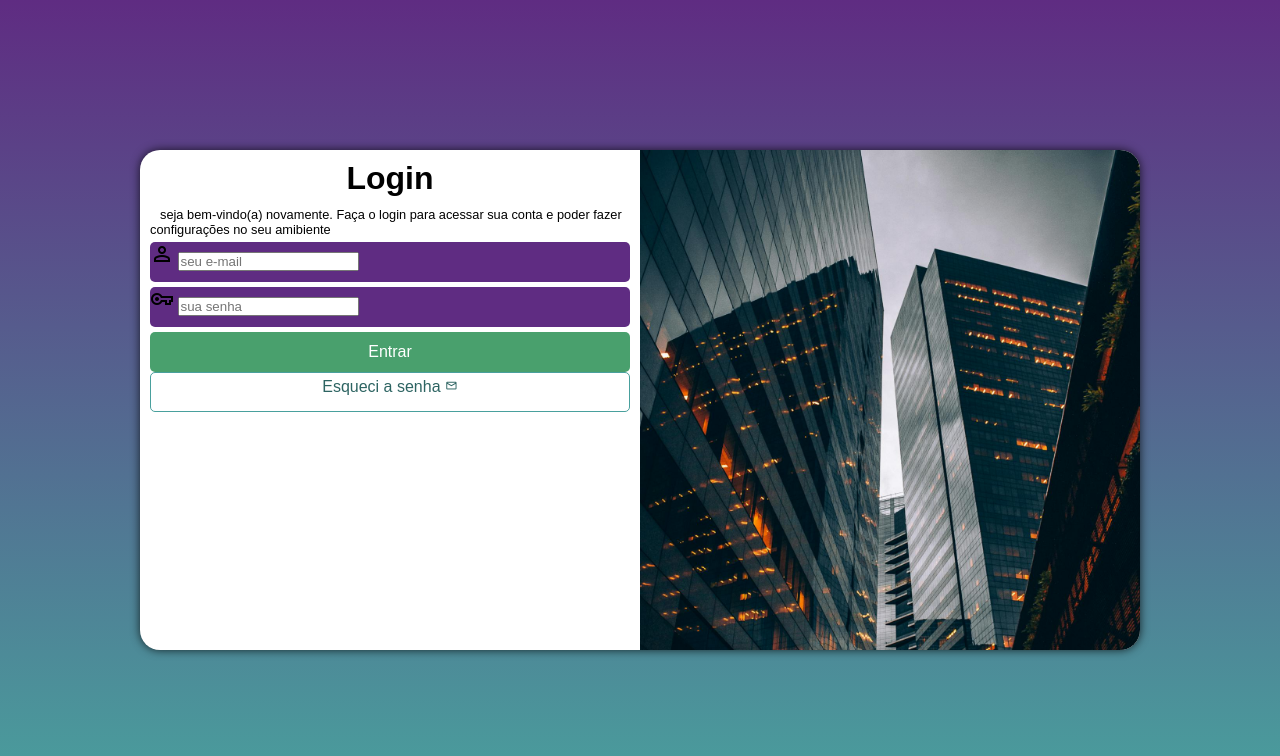
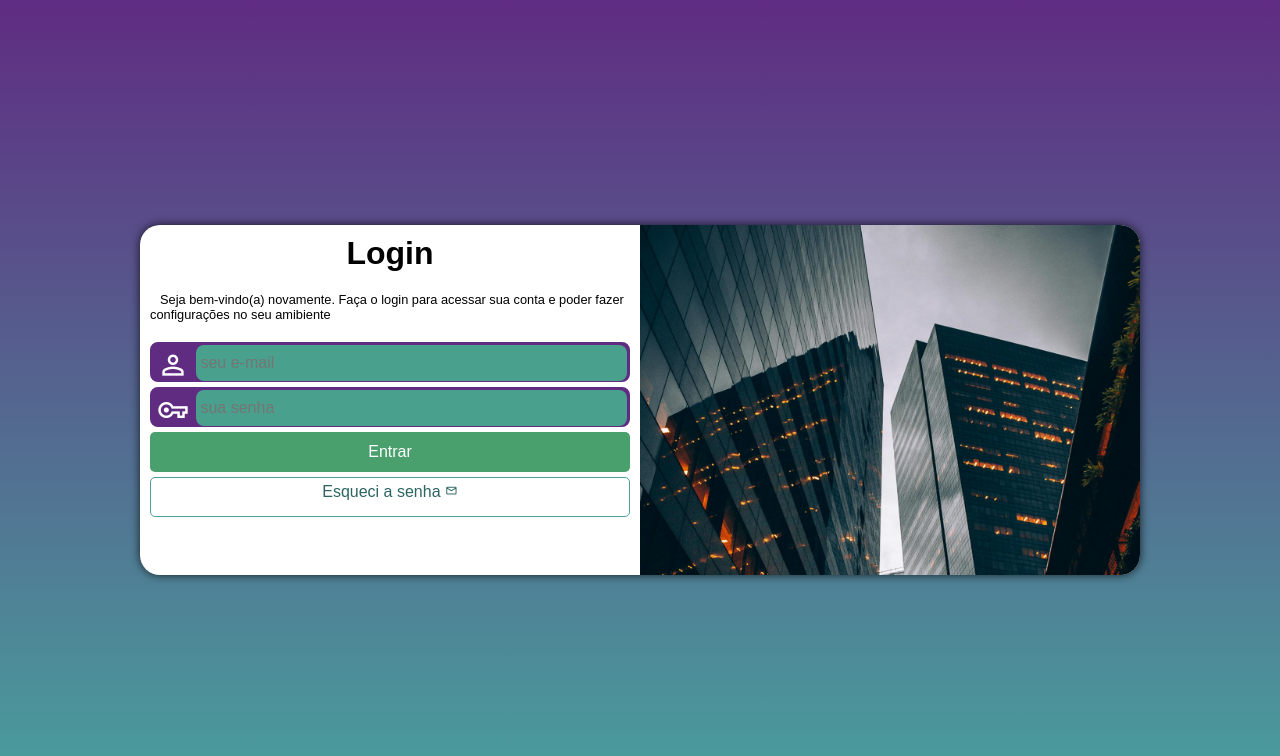
Before and after one commit to vinyciosg/projeto-login, a plain HTML site: page index.html in a window 1280 px wide. Drawn offline with nearby package versions, Linux system fonts and the light colour scheme.

Commit message:
terminei o projeto

```diff
--- a/estilos/estyle.css
+++ b/estilos/estyle.css
@@ -76,13 +76,42 @@ main {
     display: none;
    }
 
+
    form > div.campo {
-     background-color: #5f2c82;
-     display: block;
-     height: 40px;
-     border-radius: 5px;
-     margin: 5px 0px;
+    background-color: #5f2c82;
+    border: 2px solid #5f2c82;
+    display: block;
+    height: 40px;
+    border-radius: 8px;
+    margin: 5px 0px;
+  }
+
+   div.campo > span {
+    color: white;
+
+    font-size: 2em;
+    width: 40px;
+    padding: 5px;
    }
+
+   div.campo > input {
+    background-color: rgb(73, 160, 141);
+    font-size: 1em;
+    width: calc(100% - 45px) ;
+    transform: translatey(-13px);
+    height: 100%;
+    border: 0px;
+    border-radius: 8px;
+    padding: 4px;
+
+   }
+
+   div.campo > input:focus-within {
+    background-color: white;
+
+
+   }
+
 
    form > input[type=submit] {
     display: block;
@@ -106,6 +135,7 @@ main {
       font-size: 1em;
       width: 100%;
       height: 40px;
+      margin-top: 5px;
       padding-top: 5px;
       color: #2d6462;
       background-color: white;
--- a/estilos/mediaquery.css
+++ b/estilos/mediaquery.css
@@ -18,12 +18,15 @@ Grandes telas: acima de 1201px
 
  @media screen and (min-width: 769px) and (max-width: 1024px) {
 
+    /* Configuração para tablet */
+
     main {
        background-image: linear-gradient(to top, #49a09d,#5f2c82 );
     }
 
     section#login {
         width: 80vw;
+        height: 350px;
     }
 
    #login > div#imagem {
@@ -41,12 +44,15 @@ Grandes telas: acima de 1201px
 
 @media screen and (min-width: 1024px)  {
 
+    /* Configuraçães para desktok */
+
     main {
         background-image: linear-gradient(to top, #49a09d,#5f2c82 );
      }
 
     section#login {
         width: 1000px;
+        height: 350px;
     }
 
     #login > div#imagem {
@@ -64,8 +70,8 @@ Grandes telas: acima de 1201px
         font-size: 2em;
        }
 
-    div#formulario > p {
-        font-size: 2em;
+    #formulario > p {
+        margin: 20px 0px;
     }
 
 }
--- a/index.html
+++ b/index.html
@@ -16,7 +16,7 @@
              </div>
              <div id="formulario">
                   <h1>Login</h1>
-                  <p>seja bem-vindo(a) novamente. Faça o login para acessar sua conta e poder fazer configurações no seu amibiente</p>
+                  <p>Seja bem-vindo(a) novamente. Faça o login para acessar sua conta e poder fazer configurações no seu amibiente</p>
                   <form action="login.php" method="post" autocomplete="on">
 
                     <div class="campo">
```
